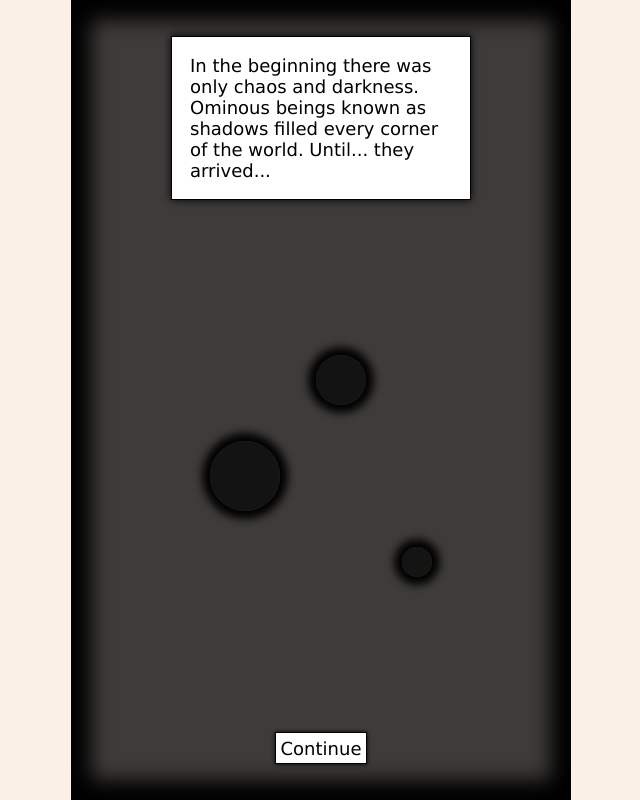
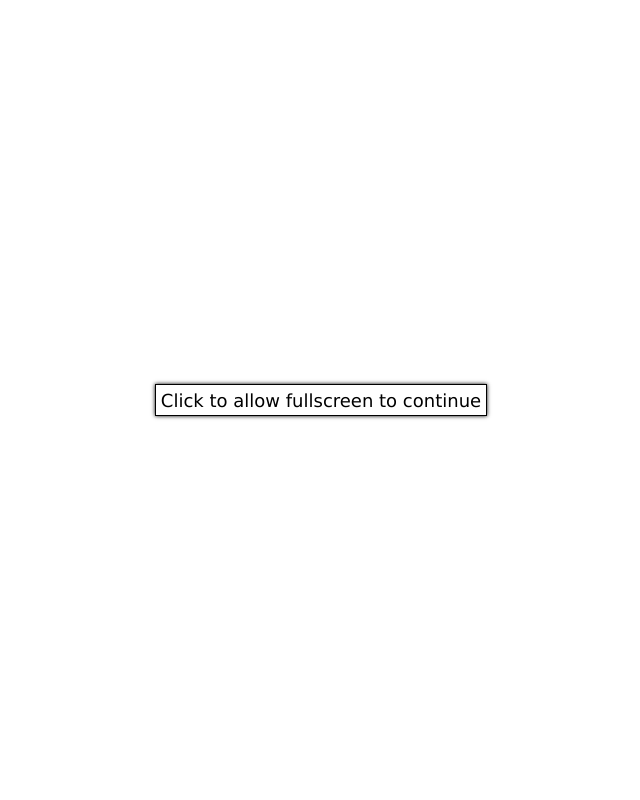
Before and after one commit to onkyoh/kiluket, a React (Create React App) app: page / in a window 1280 px wide. Shown: the whole page, without its empty margins (319-959 px from the left). Built offline with nearby package versions, Linux system fonts and the light colour scheme.

Commit message:
button to request fullscreen

```diff
--- a/src/App.tsx
+++ b/src/App.tsx
@@ -1,12 +1,24 @@
 import './styles/App.css';
 import GameScreen from './components/GameScreen'
+import {useState} from 'react'
 
 
 function App() {
 
+  const [fullscreen, setFullscreen] = useState(false)
+
+  const goFullScreen = () => {
+    document.body.requestFullscreen()
+    setFullscreen(true)
+  }
+
   return (
     <div className='app'>
+      {!fullscreen ?
+      <button onClick={goFullScreen} id='fullscreen_button'>Click to allow fullscreen to continue</button>
+      :
       <GameScreen/>
+      }
     </div>
   );
 }
--- a/src/styles/App.css
+++ b/src/styles/App.css
@@ -10,6 +10,7 @@ body {
   width: 100vw;
   height: 100vh;
   overflow: hidden;
+  position: fixed;
 }
 
 #root {
@@ -20,6 +21,12 @@ body {
 .app, .map {
   width: 100%;
   height: 100%;
+}
+
+.app {
+  display: flex;
+  justify-content: center;
+  align-items: center;
 }
 
 .icon {
--- a/src/styles/App.scss
+++ b/src/styles/App.scss
@@ -30,6 +30,7 @@ body {
     width: 100vw;
     height: 100vh;
     overflow: hidden;
+    position: fixed;
 }
 
 #root {
@@ -40,6 +41,10 @@ body {
 .app, .map {
     width: 100%;
     height: 100%;
+}
+
+.app {
+    @include flexCenter();
 }
 
 .icon {
```
Also changed, not shown: 1 other file (tests, documents, lock files or other folders).
